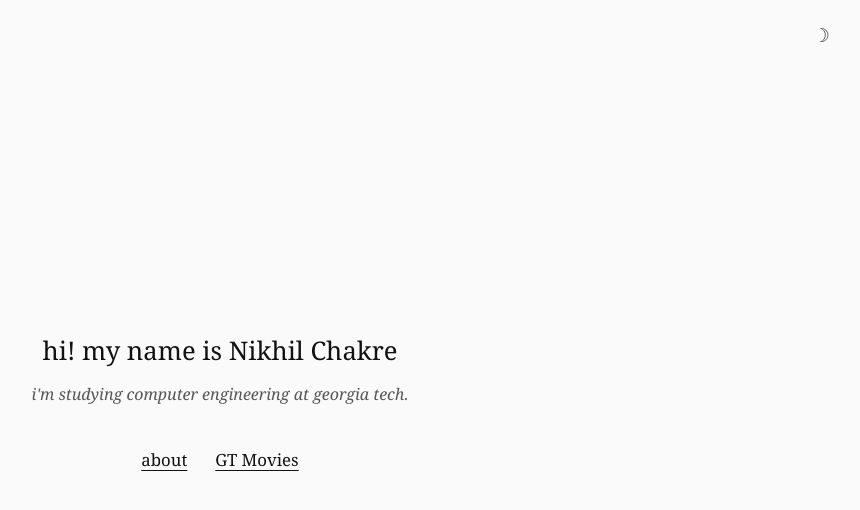
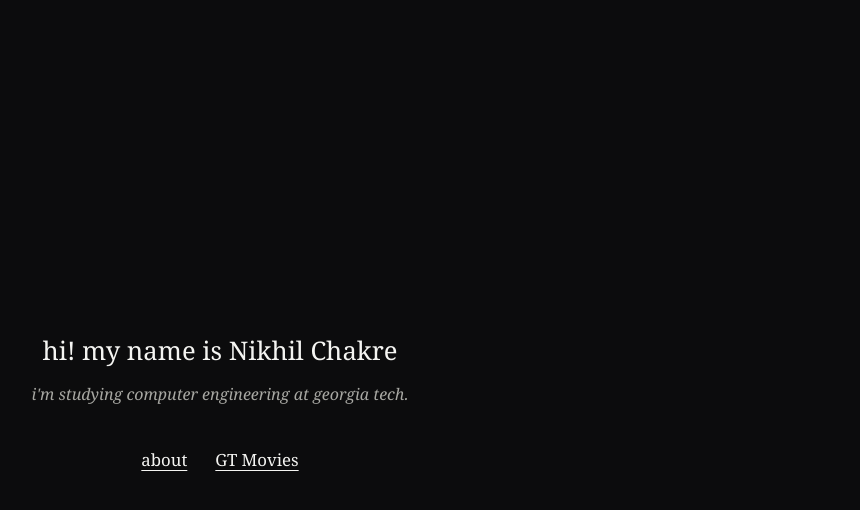
Before and after one commit to gitnocknock/cs2340port, a plain HTML site: page index.html in a window 1280 px wide. Shown: the whole page, without its empty margins (420-1280 px from the left). Drawn offline with Linux system fonts and the light colour scheme.

Commit message:
Remove light/dark toggle, keep site permanently dark

```diff
--- a/assets/style.css
+++ b/assets/style.css
@@ -1,30 +1,10 @@
 :root {
-  --bg: #fafafa;
-  --fg: #111111;
-  --muted: #555555;
-  --link: #111111;
-  --border: #dddddd;
-  --code-bg: #f0f0f0;
-}
-
-:root[data-theme="dark"] {
   --bg: #0c0c0d;
   --fg: #f5f5f2;
   --muted: #a8a8a3;
   --link: #f5f5f2;
   --border: #2a2a2a;
   --code-bg: #1a1a1a;
-}
-
-@media (prefers-color-scheme: dark) {
-  :root:not([data-theme="light"]) {
-    --bg: #0c0c0d;
-    --fg: #f5f5f2;
-    --muted: #a8a8a3;
-    --link: #f5f5f2;
-    --border: #2a2a2a;
-    --code-bg: #1a1a1a;
-  }
 }
 
 * { box-sizing: border-box; }
@@ -45,22 +25,6 @@ body {
   padding: 0 24px;
   transition: background 0.2s ease, color 0.2s ease;
 }
-
-.theme-toggle {
-  position: fixed;
-  top: 20px;
-  right: 24px;
-  background: none;
-  border: none;
-  color: var(--fg);
-  cursor: pointer;
-  font-size: 1.2rem;
-  padding: 6px;
-  line-height: 1;
-  opacity: 0.8;
-}
-
-.theme-toggle:hover { opacity: 1; }
 
 .page {
   width: 100%;
--- a/assets/theme.js
+++ /dev/null
@@ -1,27 +0,0 @@
-(function () {
-  var root = document.documentElement;
-  var stored = null;
-  try { stored = localStorage.getItem("theme"); } catch (e) {}
-  if (stored) root.setAttribute("data-theme", stored);
-
-  function current() {
-    if (root.getAttribute("data-theme")) return root.getAttribute("data-theme");
-    return window.matchMedia("(prefers-color-scheme: dark)").matches ? "dark" : "light";
-  }
-
-  function setIcon(btn) {
-    btn.textContent = current() === "dark" ? "☀" : "☽";
-  }
-
-  document.addEventListener("DOMContentLoaded", function () {
-    var btn = document.querySelector(".theme-toggle");
-    if (!btn) return;
-    setIcon(btn);
-    btn.addEventListener("click", function () {
-      var next = current() === "dark" ? "light" : "dark";
-      root.setAttribute("data-theme", next);
-      try { localStorage.setItem("theme", next); } catch (e) {}
-      setIcon(btn);
-    });
-  });
-})();
--- a/index.html
+++ b/index.html
@@ -7,8 +7,6 @@
   <link rel="stylesheet" href="assets/style.css" />
 </head>
 <body>
-  <button class="theme-toggle" aria-label="Toggle theme">☽</button>
-
   <main class="home">
     <div class="home-inner">
       <p class="greeting">hi! my name is Nikhil Chakre</p>
@@ -20,6 +18,5 @@
     </div>
   </main>
 
-  <script src="assets/theme.js"></script>
 </body>
 </html>
```
Also changed, not shown: about.html (+0 -3 lines), gt-movies.html (+0 -3 lines).
